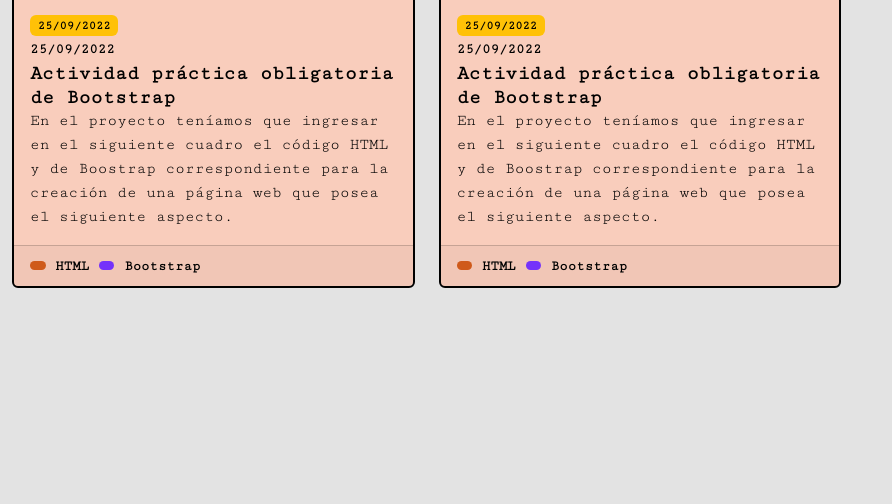
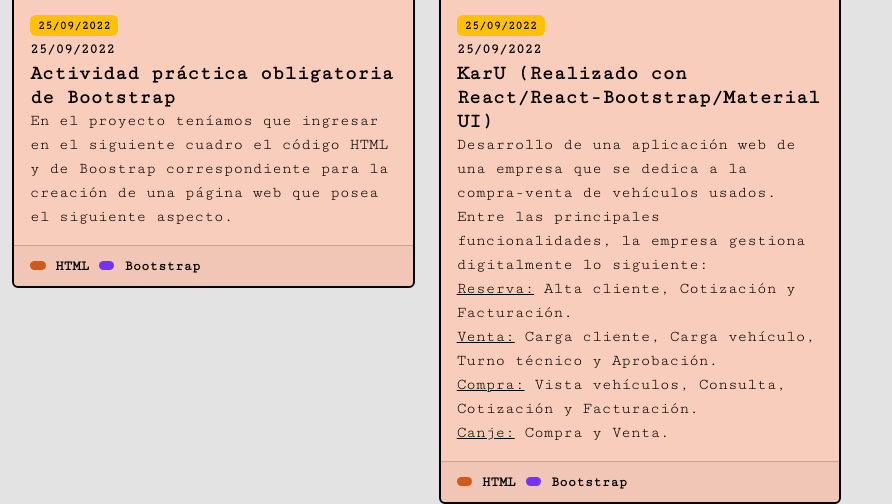
Before and after one commit to GabiiF/PortfolioFrontend, a plain HTML site: page index.html in a window 1280 px wide. Shown: the part 3874-4378 px from the top of the page, without its empty margins (0-892 px from the left). Before the commit the page ends 4162 px from the top, so only its background shows below. Drawn offline with nearby package versions, Linux system fonts and the light colour scheme; a web font is replaced by a local one.

Commit message:
agrego titulo y descripcion del proyecto karu

```diff
--- a/index.html
+++ b/index.html
@@ -467,11 +467,14 @@
                     <div class="card-body">
                         <span class="badge text-bg-warning">25/09/2022</span>
                         <p class="card-title"><small>25/09/2022</small></p>
-                        <h5 class="card-title">Actividad práctica obligatoria de Bootstrap</h5>
+                        <h5 class="card-title">KarU (Realizado con React/React-Bootstrap/Material UI)</h5>
                         <p class="card-text">
-                            En el proyecto teníamos que ingresar en el siguiente cuadro el código HTML y
-                            de Boostrap correspondiente para la creación de una página web que posea el
-                            siguiente aspecto.
+                            Desarrollo de una aplicación web de una empresa que se dedica a la compra-venta de vehículos usados.
+                            Entre las principales funcionalidades, la empresa gestiona digitalmente lo siguiente:<br>
+                            <u>Reserva:</u> Alta cliente, Cotización y Facturación.<br>
+                            <u>Venta:</u> Carga cliente, Carga vehículo, Turno técnico y Aprobación.<br>
+                            <u>Compra:</u> Vista vehículos, Consulta, Cotización y Facturación.<br>
+                            <u>Canje:</u> Compra y Venta.<br>
                         </p>
                     </div>
                     <div class="card-footer">
```
